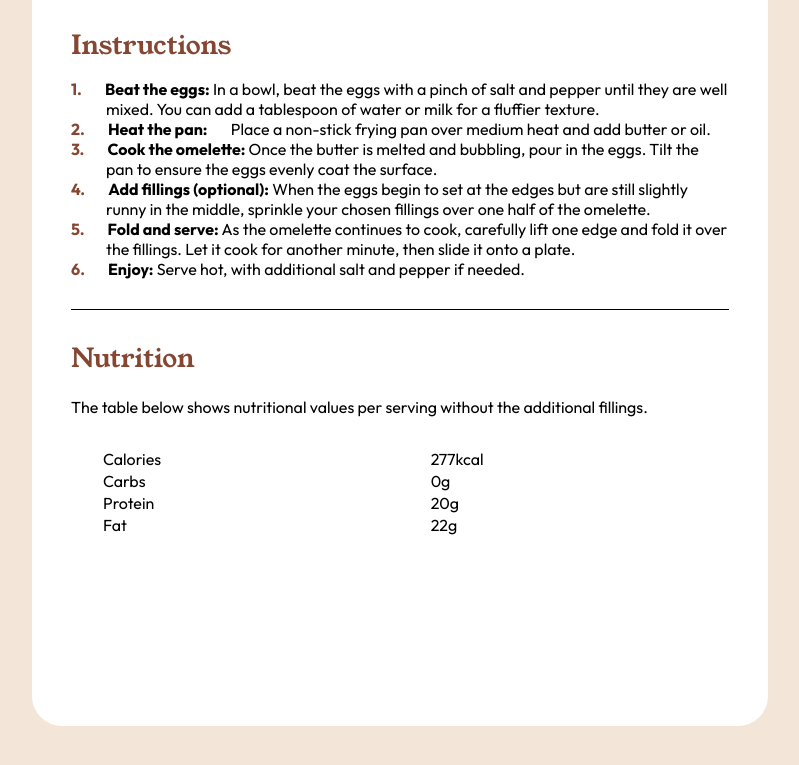
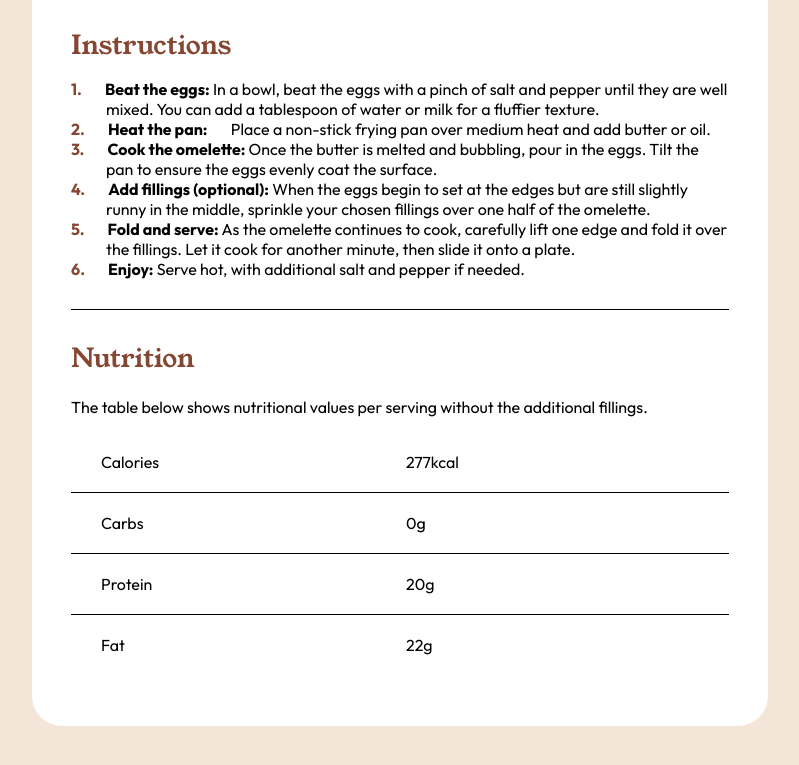
Before and after one commit to tortiman/recipe-page-main, a plain HTML site: page index.html in a window 1280 px wide. Shown: the part 529-1294 px from the top of the page, without its empty margins (240-1039 px from the left). Drawn offline with Linux system fonts and the light colour scheme.

Commit message:
Update index and style
Update index and style

```diff
--- a/assets/styles/style.css
+++ b/assets/styles/style.css
@@ -206,11 +206,32 @@ body{
 }
 
 .text-nutrition{
-    margin-bottom: 30px;
+    margin-bottom: 25px;
+
 }
 
 .table-nutrition{
+    padding-left: 50px;
+    border-collapse: collapse;
+    margin-top: -10px;
+    table-layout: fixed;
+}
+
+.table-body tr td{
     padding-left: 30px;
-    border-collapse: separate;
+    padding-bottom: 20px;
+    padding-top: 20px;
+    border-bottom: 1px solid black;
 
 }
+
+td:nth-child(1){
+    width: 305px;
+}
+.table-body tr:first-child{
+    padding-top: 0;
+}
+
+ tr:last-child td{
+    border-bottom: none;
+}
--- a/index.html
+++ b/index.html
@@ -124,8 +124,8 @@
             additional fillings.
           </p>
           <table class="table-nutrition">
-            <tbody>
-              <tr>
+            <tbody class="table-body">
+              <tr class="fila">
                 <td>Calories</td>
                 <td class="text-table">277kcal</td>
               </tr>
```
